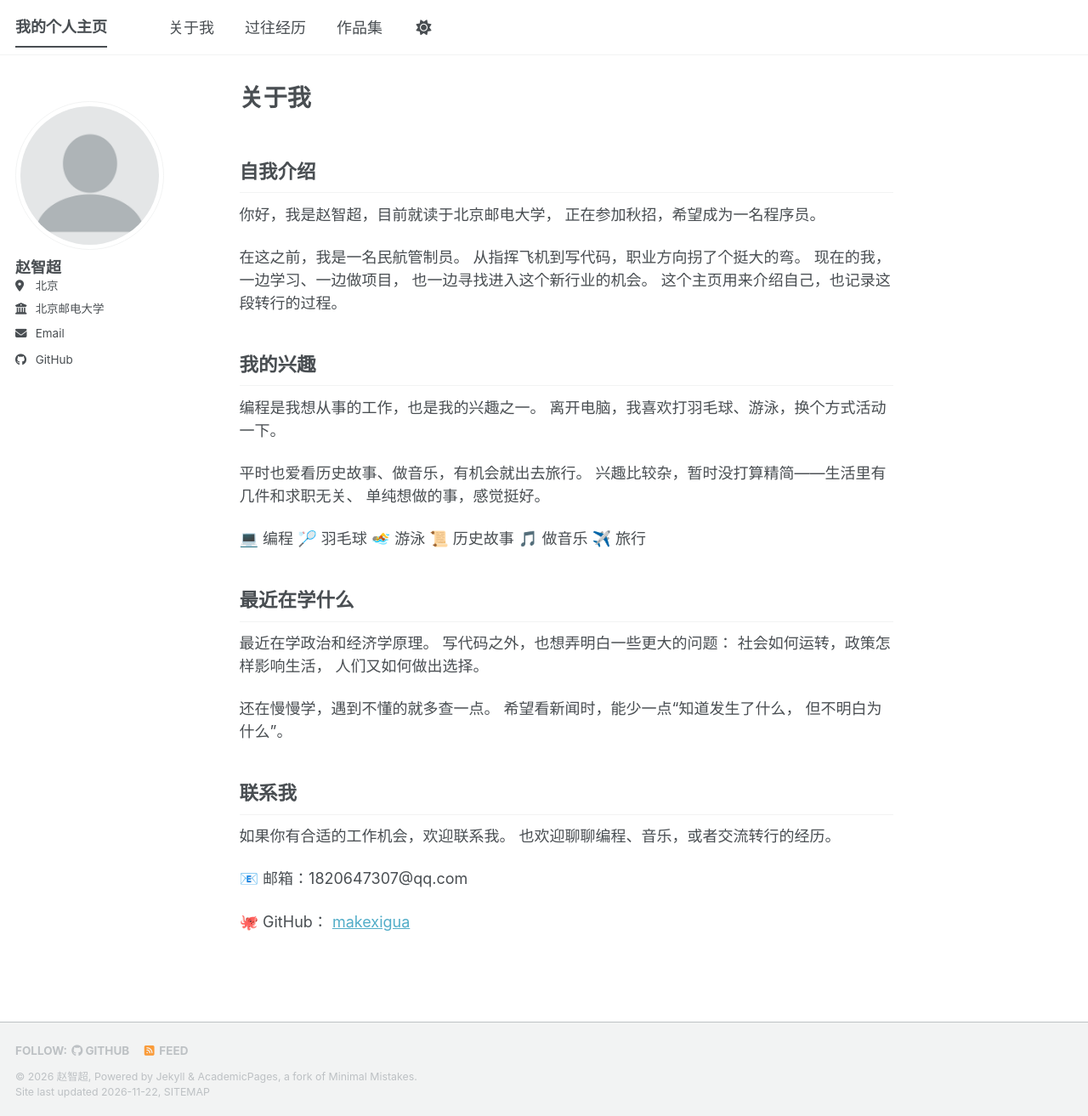
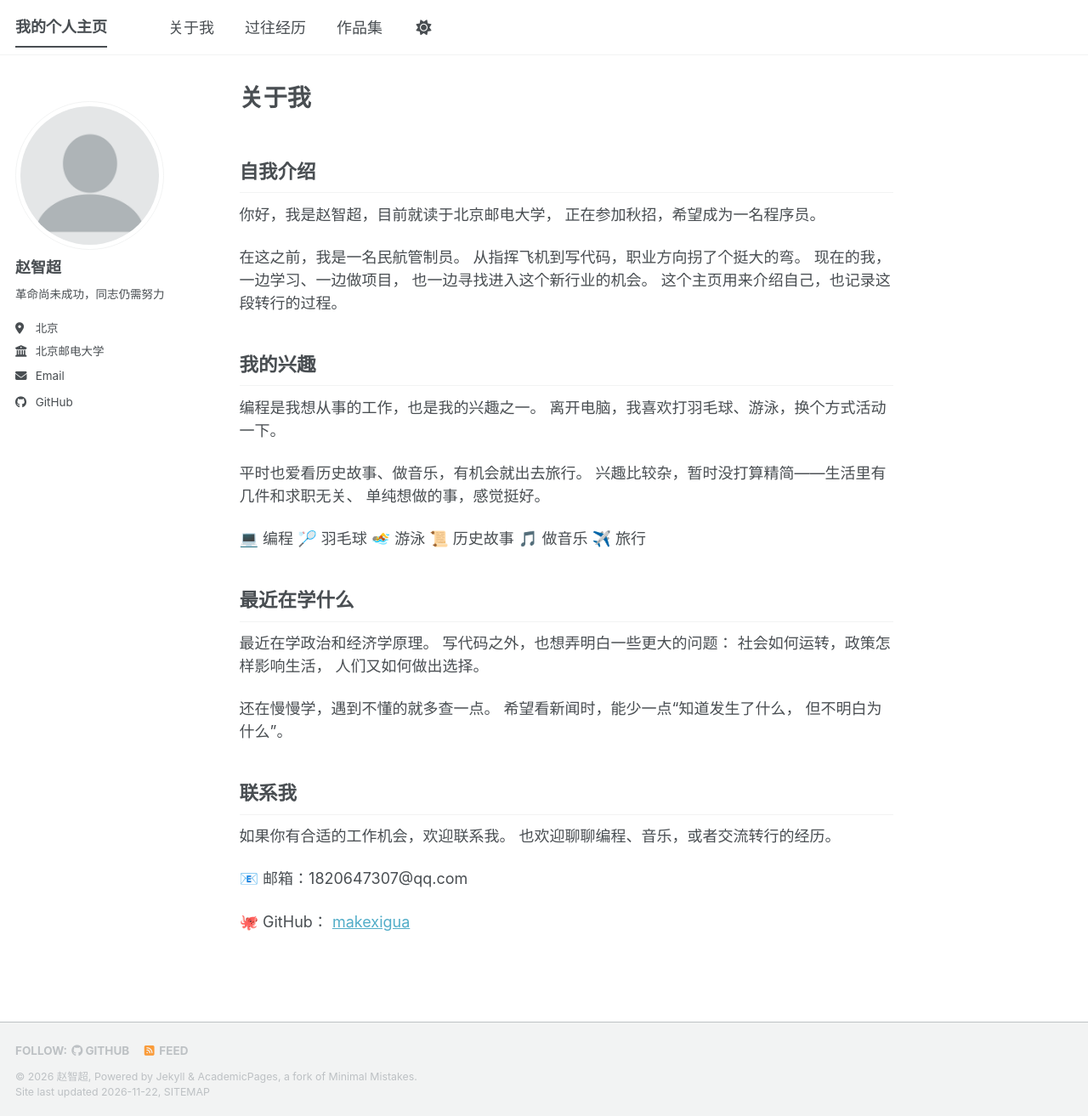
Before and after one commit to makexigua/Homepage, a Jekyll site: the page built from _pages/about.md, in a window 1280 px wide and 1313 px high. Shown: the whole window at 85% size. Built offline with Jekyll 4.4.1, drawn with Linux system fonts in a browser that asks for light colours; a script bundle is joined from its source files by our own code; a style sheet for code colours, icons or effects is not loaded.

Commit message:
Update bio in _config.yml

```diff
--- a/_config.yml
+++ b/_config.yml
@@ -26,7 +26,7 @@ author:
   avatar           : "profile.png"
   name             : "赵智超"
   pronouns         : # example: "she/her"
-  bio              :
+  bio              : "革命尚未成功，同志仍需努力"
   location         : "北京"
   employer         : "北京邮电大学"
   uri              : # URL
```
